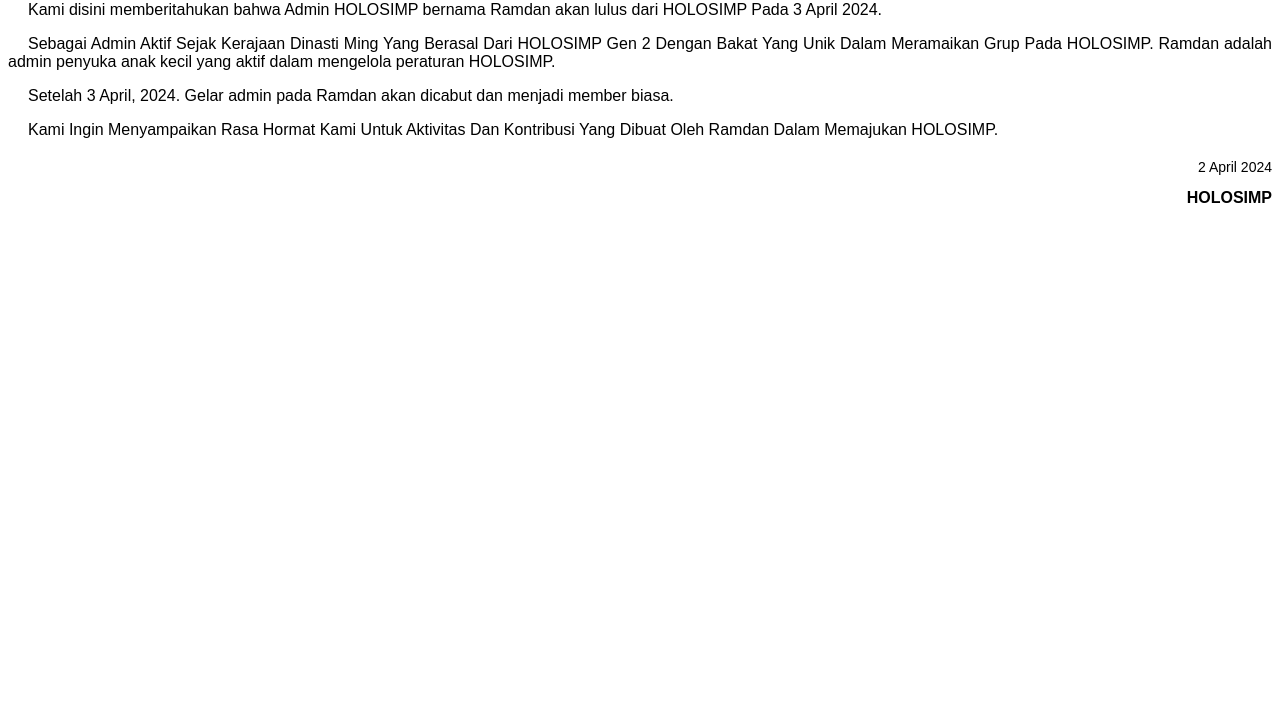
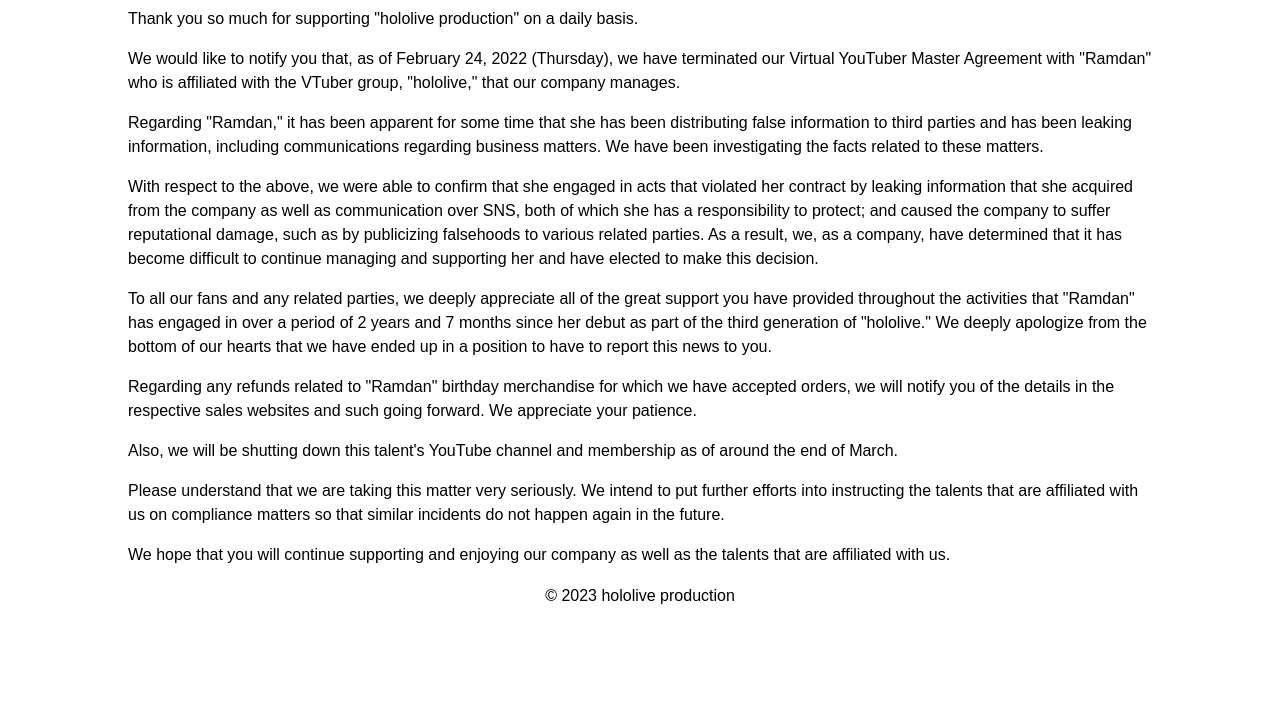
Before and after one commit to nakzuwu/ramdan, a plain HTML site: page index.html in a window 1280 px wide. Shown: the part 93-800 px from the top of the page. Drawn offline with Linux system fonts and the light colour scheme.

Commit message:
Update index.html

```diff
--- a/index.html
+++ b/index.html
@@ -1,46 +1,58 @@
 <!DOCTYPE html>
 <html>
 <head>
-<title>Surat Pemberhentian Kontrak</title>
 <style>
-h1 {
-  text-align: center;
-  font-family: Arial, sans-serif;
-  font-size: 24px;
+body {
+ font-family: Arial, sans-serif;
+ margin: 0;
+ padding: 0;
 }
-p {
-  text-align: justify;
-  font-family: Arial, sans-serif;
-  font-size: 16px;
-  text-indent: 20px;
+
+.container {
+ margin: 0 auto;
+ width: 80%;
+ padding: 20px;
 }
-p.date {
-  text-align: right;
-  font-family: Arial, sans-serif;
-  font-size: 14px;
-  margin-top: 20px;
+
+.header {
+ text-align: center;
+ margin-bottom: 20px;
 }
-p.signature {
-  text-align: right;
-  font-family: Arial, sans-serif;
-  font-size: 16px;
-  font-weight: bold;
-  margin-top: 10px;
+
+.content {
+ line-height: 1.5;
+}
+
+.footer {
+ text-align: center;
+ margin-top: 20px;
 }
 </style>
 </head>
 <body>
-<h1>Surat Pemberhentian Kontrak</h1>
-<p>Terima Kasih Atas Dukungannya Untuk HOLOSIMP.</p>
-<p>Kami disini memberitahukan bahwa Admin HOLOSIMP bernama Ramdan akan lulus dari HOLOSIMP Pada 3 April 2024.</p>
 
-<p>Sebagai Admin Aktif Sejak Kerajaan Dinasti Ming Yang Berasal Dari HOLOSIMP Gen 2 Dengan Bakat Yang Unik Dalam Meramaikan Grup Pada HOLOSIMP. Ramdan adalah admin penyuka anak kecil yang aktif dalam mengelola peraturan HOLOSIMP.</p>
+<div class="container">
 
-<p>Setelah 3 April, 2024. Gelar admin pada Ramdan akan dicabut dan menjadi member biasa.</p>
+ <div class="header">
+ <h1>Notice regarding Termination of Our Contract with "Ramdan"</h1>
+ </div>
 
-<p>Kami Ingin Menyampaikan Rasa Hormat Kami Untuk Aktivitas Dan Kontribusi Yang Dibuat Oleh Ramdan Dalam Memajukan HOLOSIMP.</p>
+ <div class="content">
+ <p>Thank you so much for supporting "hololive production" on a daily basis.</p>
+ <p>We would like to notify you that, as of February 24, 2022 (Thursday), we have terminated our Virtual YouTuber Master Agreement with "Ramdan" who is affiliated with the VTuber group, "hololive," that our company manages.</p>
+ <p>Regarding "Ramdan," it has been apparent for some time that she has been distributing false information to third parties and has been leaking information, including communications regarding business matters. We have been investigating the facts related to these matters.</p>
+ <p>With respect to the above, we were able to confirm that she engaged in acts that violated her contract by leaking information that she acquired from the company as well as communication over SNS, both of which she has a responsibility to protect; and caused the company to suffer reputational damage, such as by publicizing falsehoods to various related parties. As a result, we, as a company, have determined that it has become difficult to continue managing and supporting her and have elected to make this decision.</p>
+ <p>To all our fans and any related parties, we deeply appreciate all of the great support you have provided throughout the activities that "Ramdan" has engaged in over a period of 2 years and 7 months since her debut as part of the third generation of "hololive." We deeply apologize from the bottom of our hearts that we have ended up in a position to have to report this news to you.</p>
+ <p>Regarding any refunds related to "Ramdan" birthday merchandise for which we have accepted orders, we will notify you of the details in the respective sales websites and such going forward. We appreciate your patience.</p>
+ <p>Also, we will be shutting down this talent's YouTube channel and membership as of around the end of March.</p>
+ <p>Please understand that we are taking this matter very seriously. We intend to put further efforts into instructing the talents that are affiliated with us on compliance matters so that similar incidents do not happen again in the future.</p>
+ <p>We hope that you will continue supporting and enjoying our company as well as the talents that are affiliated with us.</p>
+ </div>
 
-<p class="date">2 April 2024</p>
-<p class="signature">HOLOSIMP</p>
+ <div class="footer">
+ <p>© 2023 hololive production</p>
+ </div>
+
+</div>
 </body>
 </html>
```
